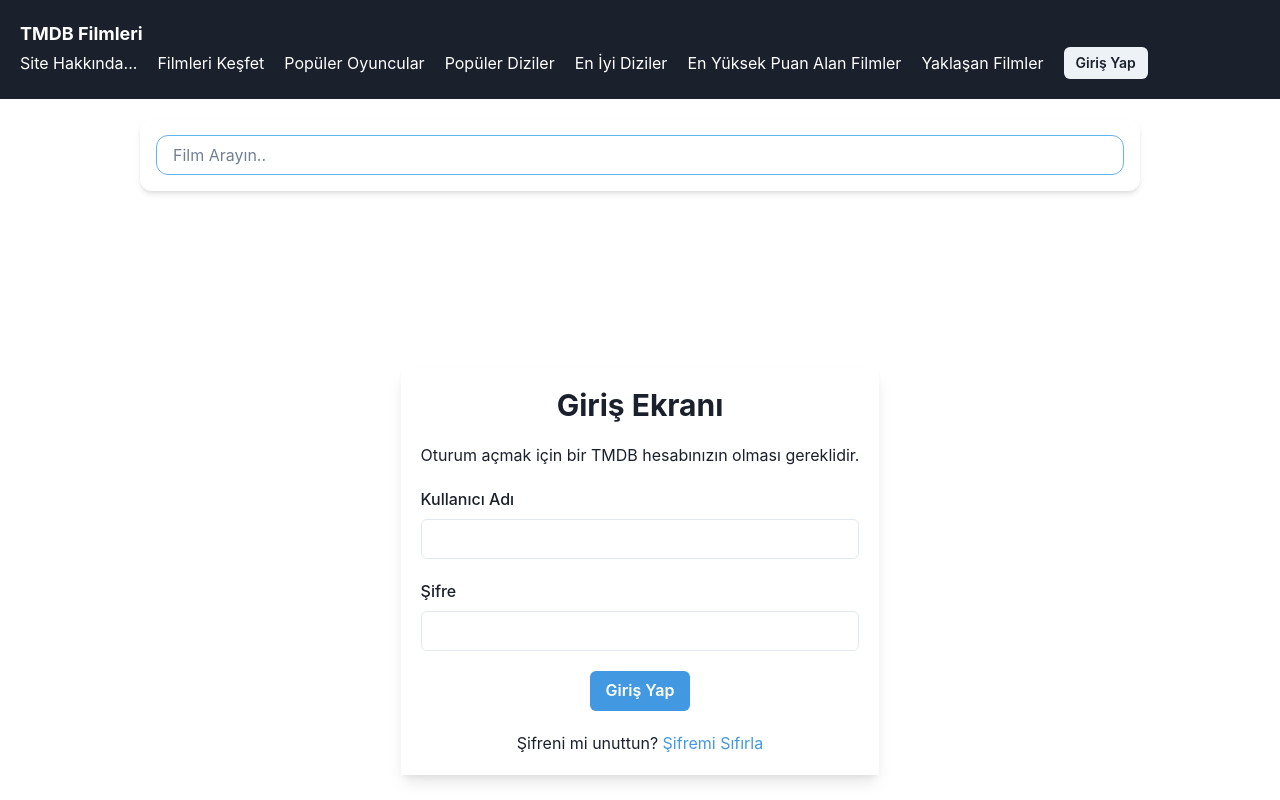
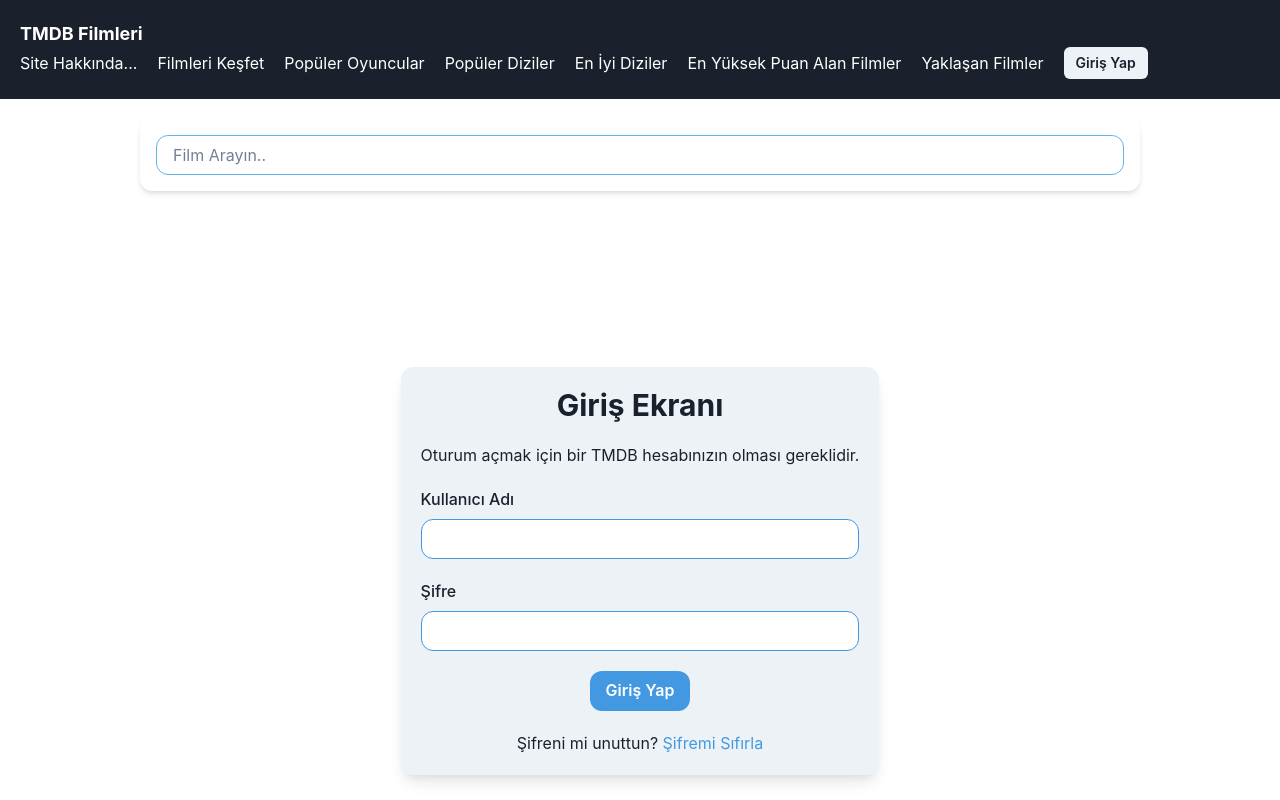
Before and after one commit to dxtaner/films-app-react, a React (Create React App) app: page /auth/login in a window 1280 px wide. Shown: the top 800 px of the page. Built offline with nearby package versions, Linux system fonts and the light colour scheme.

Commit message:
edited Login Form

```diff
--- a/src/Components/Auth/LoginForm.js
+++ b/src/Components/Auth/LoginForm.js
@@ -53,7 +53,12 @@ const LoginForm = () => {
         }}>
         {({ handleChange, handleBlur, handleSubmit, values, errors }) => (
           <Flex justifyContent="center" alignItems="center" height="90vh">
-            <VStack spacing={5} padding="5" boxShadow="lg">
+            <VStack
+              spacing={5}
+              padding="5"
+              boxShadow="lg"
+              bg="gray.100"
+              borderRadius="xl">
               <Heading size="lg">Giriş Ekranı</Heading>
               <Text fontSize="md">
                 Oturum açmak için bir TMDB hesabınızın olması gereklidir.
@@ -66,6 +71,11 @@ const LoginForm = () => {
                   type="text"
                   onChange={handleChange}
                   onBlur={handleBlur}
+                  bg="white"
+                  borderRadius="xl"
+                  borderColor="blue.400"
+                  _hover={{ borderColor: "blue.500" }}
+                  _focus={{ borderColor: "blue.500" }}
                 />
                 <FormErrorMessage>{errors.username}</FormErrorMessage>
               </FormControl>
@@ -77,6 +87,11 @@ const LoginForm = () => {
                   type="password"
                   onChange={handleChange}
                   onBlur={handleBlur}
+                  bg="white"
+                  borderRadius="xl"
+                  borderColor="blue.400"
+                  _hover={{ borderColor: "blue.500" }}
+                  _focus={{ borderColor: "blue.500" }}
                 />
                 <FormErrorMessage>{errors.password}</FormErrorMessage>
               </FormControl>
@@ -84,7 +99,8 @@ const LoginForm = () => {
                 bg="blue.400"
                 color="white"
                 _hover={{ bg: "blue.500" }}
-                onClick={handleSubmit}>
+                onClick={handleSubmit}
+                borderRadius="xl">
                 Giriş Yap
               </Button>
               <Text fontSize="md">
```
